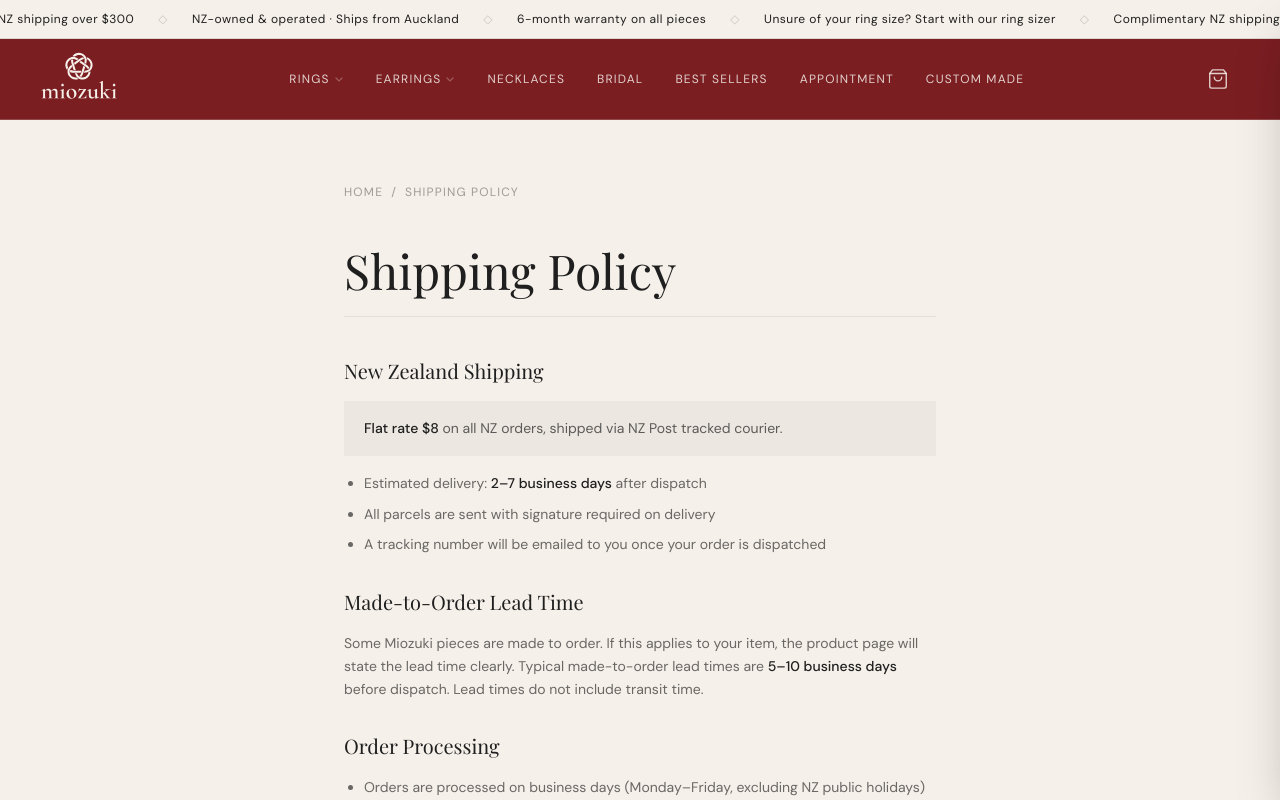
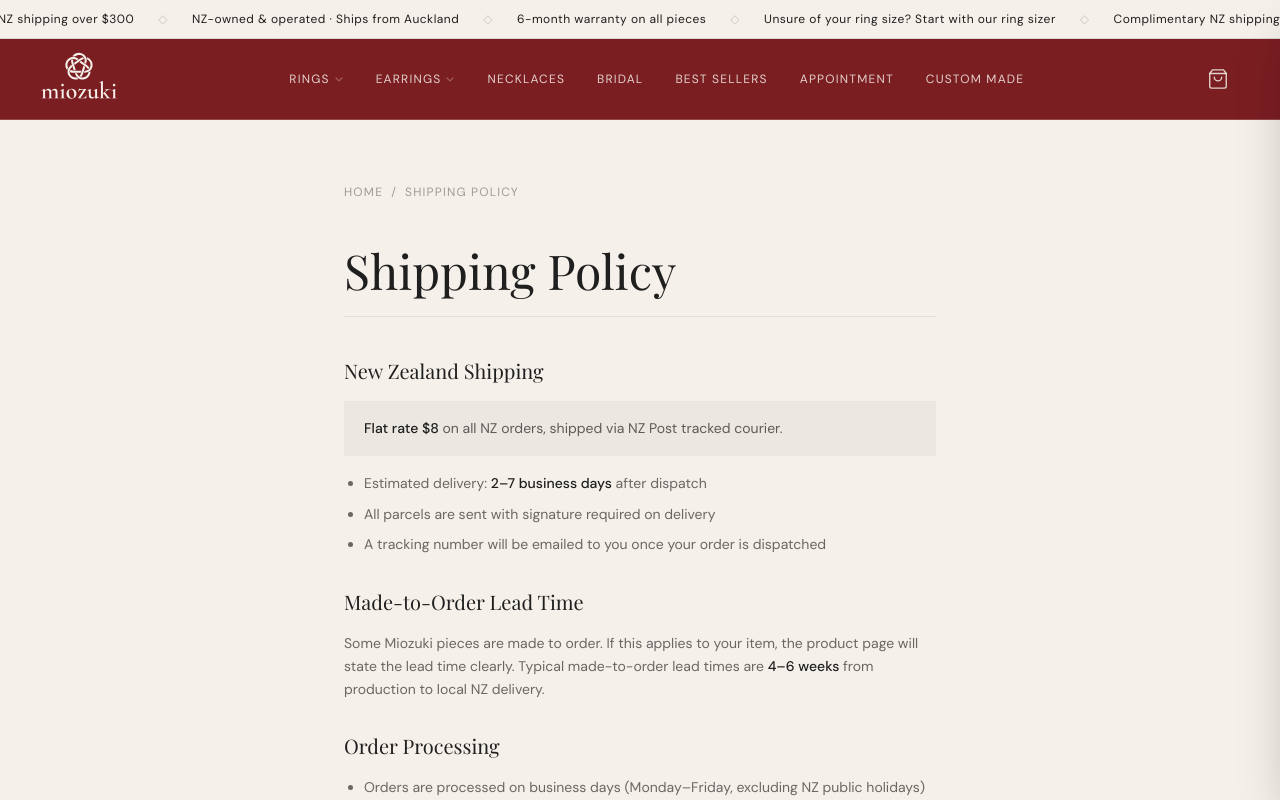
Before and after one commit to reonzpika/miozuki-web, a Next.js app: page /policies/shipping-policy in a window 1280 px wide. Shown: the top 800 px of the page. Built offline with nearby package versions, Linux system fonts and the light colour scheme; a web font is replaced by a local one.

Commit message:
fix(shipping-policy): align made-to-order lead time with PDP banner (4-6 weeks)

```diff
--- a/app/policies/shipping-policy/page.tsx
+++ b/app/policies/shipping-policy/page.tsx
@@ -42,8 +42,7 @@ export default function ShippingPolicyPage() {
           <p>
             Some Miozuki pieces are made to order. If this applies to your item, the product page
             will state the lead time clearly. Typical made-to-order lead times are{' '}
-            <strong className="text-charcoal font-medium">5–10 business days</strong> before dispatch.
-            Lead times do not include transit time.
+            <strong className="text-charcoal font-medium">4–6 weeks</strong> from production to local NZ delivery.
           </p>
         </div>
 
```
